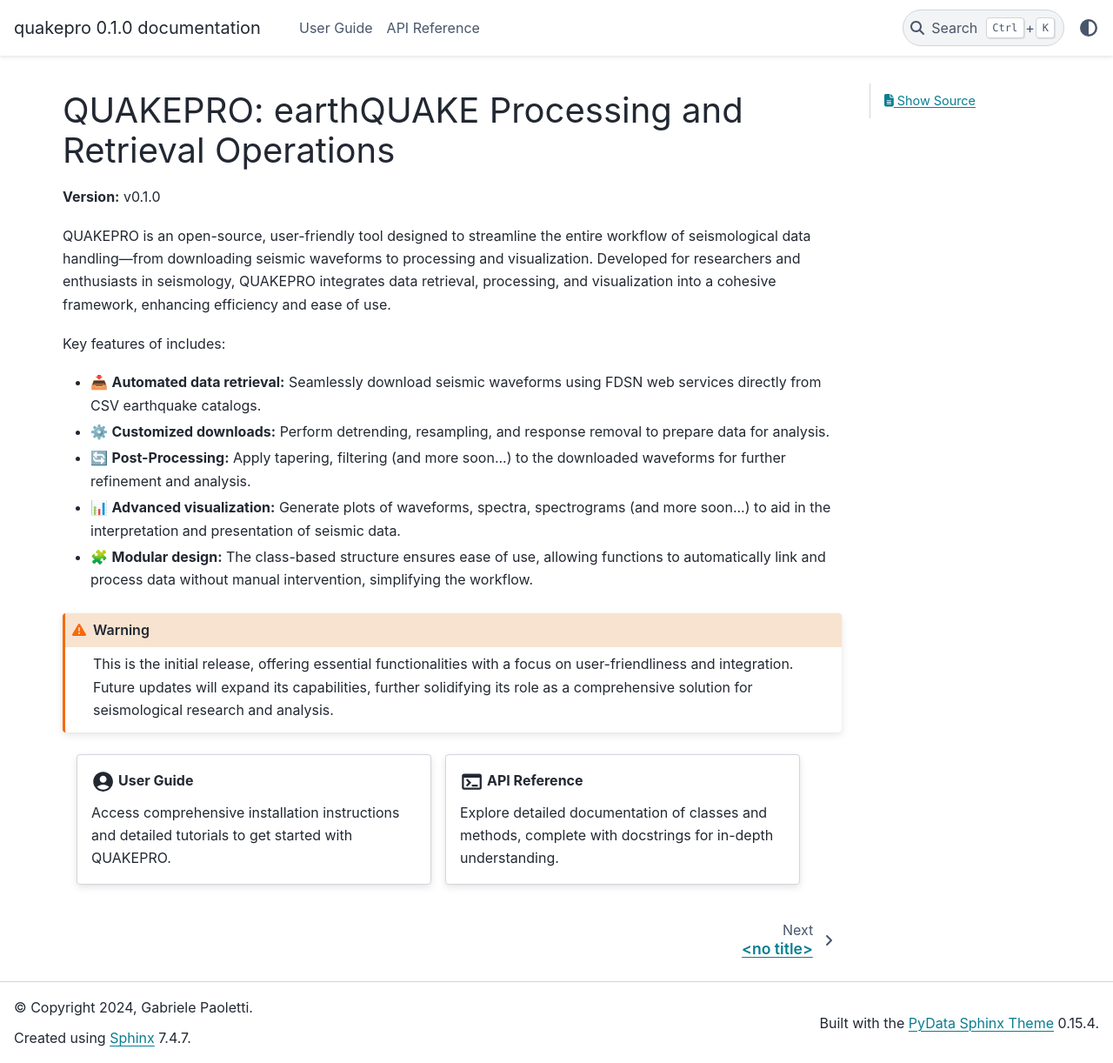
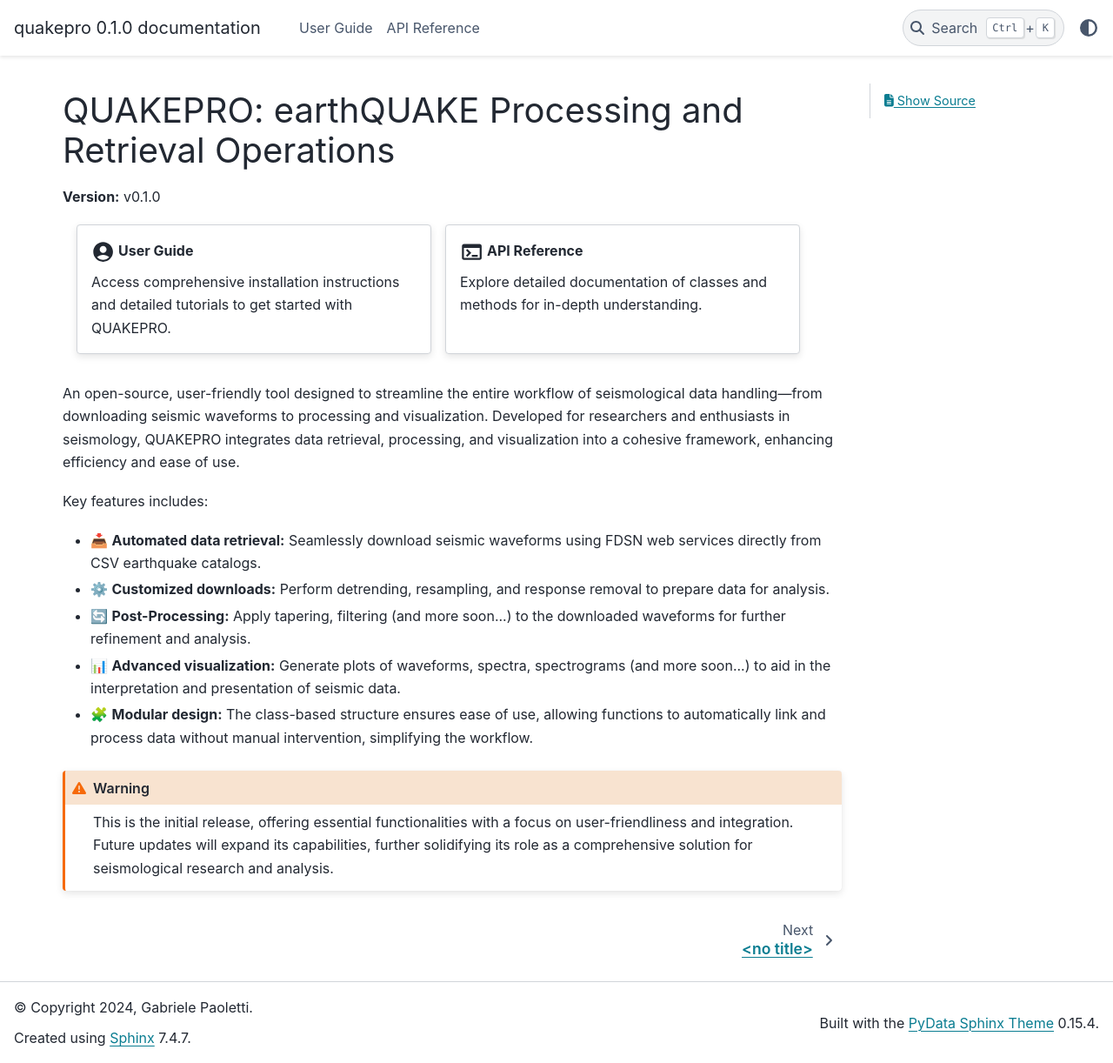
Before and after one commit to gabrielepaoletti/quakepro, a Sphinx documentation site: the page built from docs/source/index.rst, in a window 1280 px wide and 1222 px high. Shown: the whole window at 87% size. Built offline with Sphinx 7.4.7 and the PyData theme 0.15.4, drawn with Linux system fonts in a browser that asks for light colours; some of the changed lines change nothing that is shown.

Commit message:
Updated docs

```diff
--- a/docs/source/index.rst
+++ b/docs/source/index.rst
@@ -9,19 +9,6 @@ QUAKEPRO: earthQUAKE Processing and Retrieval Operations
    API Reference <api_reference>
 
 **Version:** v0.1.0
-
-QUAKEPRO is an open-source, user-friendly tool designed to streamline the entire workflow of seismological data handling—from downloading seismic waveforms to processing and visualization. Developed for researchers and enthusiasts in seismology, QUAKEPRO integrates data retrieval, processing, and visualization into a cohesive framework, enhancing efficiency and ease of use.
-
-Key features of includes:
-
-- 📥 **Automated data retrieval:** Seamlessly download seismic waveforms using FDSN web services directly from CSV earthquake catalogs.
-- ⚙️ **Customized downloads:** Perform detrending, resampling, and response removal to prepare data for analysis.
-- 🔄 **Post-Processing:** Apply tapering, filtering (and more soon...) to the downloaded waveforms for further refinement and analysis.
-- 📊 **Advanced visualization:** Generate plots of waveforms, spectra, spectrograms (and more soon...) to aid in the interpretation and presentation of seismic data.
-- 🧩 **Modular design:** The class-based structure ensures ease of use, allowing functions to automatically link and process data without manual intervention, simplifying the workflow.
-
-.. warning::
-   This is the initial release, offering essential functionalities with a focus on user-friendliness and integration. Future updates will expand its capabilities, further solidifying its role as a comprehensive solution for seismological research and analysis.
 
 .. grid:: 1 1 2 2
    :padding: 0 2 3 5
@@ -40,4 +27,17 @@ Key features of includes:
       :link-type: doc
       :link-alt: API Reference
 
-      Explore detailed documentation of classes and methods, complete with docstrings for in-depth understanding.
+      Explore detailed documentation of classes and methods for in-depth understanding.
+
+An open-source, user-friendly tool designed to streamline the entire workflow of seismological data handling—from downloading seismic waveforms to processing and visualization. Developed for researchers and enthusiasts in seismology, QUAKEPRO integrates data retrieval, processing, and visualization into a cohesive framework, enhancing efficiency and ease of use.
+
+Key features includes:
+
+- 📥 **Automated data retrieval:** Seamlessly download seismic waveforms using FDSN web services directly from CSV earthquake catalogs.
+- ⚙️ **Customized downloads:** Perform detrending, resampling, and response removal to prepare data for analysis.
+- 🔄 **Post-Processing:** Apply tapering, filtering (and more soon...) to the downloaded waveforms for further refinement and analysis.
+- 📊 **Advanced visualization:** Generate plots of waveforms, spectra, spectrograms (and more soon...) to aid in the interpretation and presentation of seismic data.
+- 🧩 **Modular design:** The class-based structure ensures ease of use, allowing functions to automatically link and process data without manual intervention, simplifying the workflow.
+
+.. warning::
+   This is the initial release, offering essential functionalities with a focus on user-friendliness and integration. Future updates will expand its capabilities, further solidifying its role as a comprehensive solution for seismological research and analysis.
```
